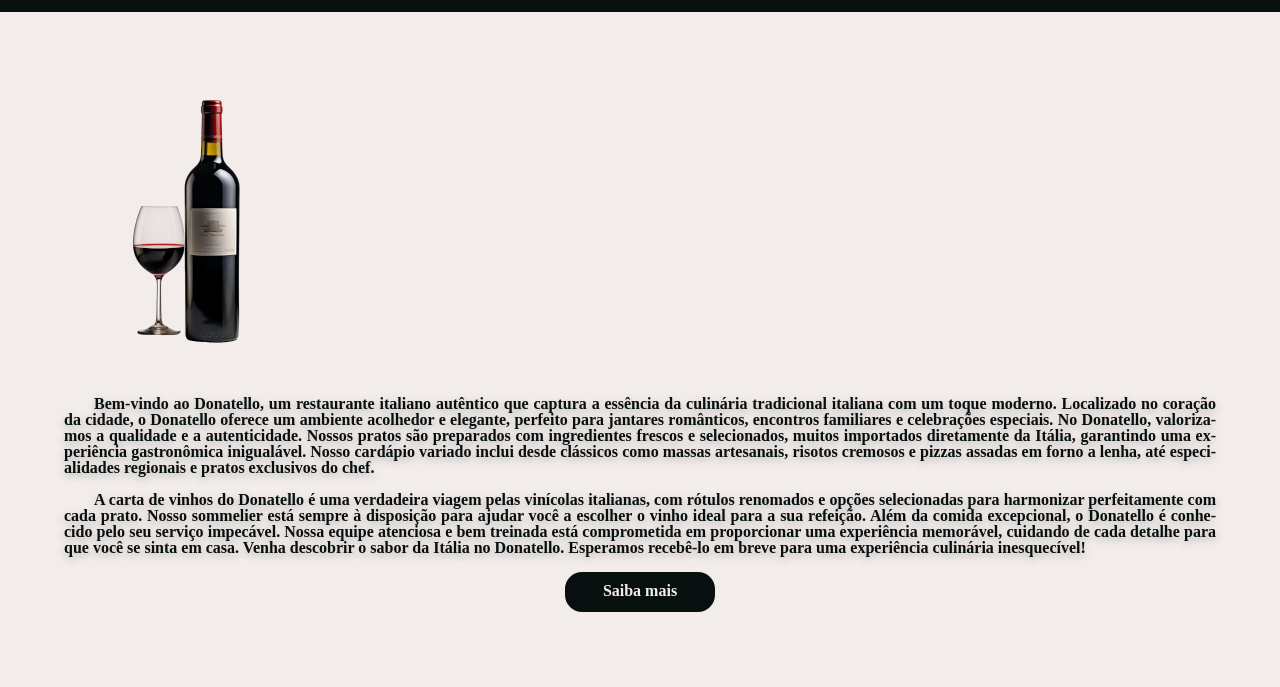
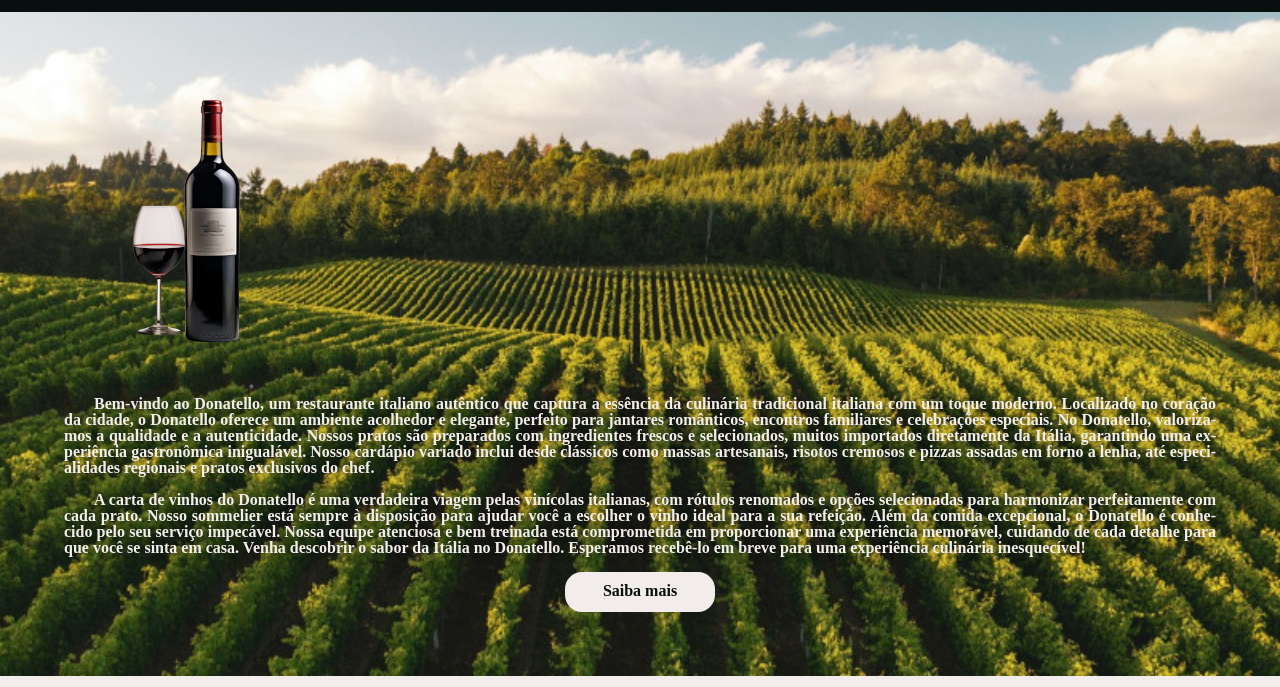
Before and after one commit to kelverly/donatello, a plain HTML site: page index.html in a window 1280 px wide. Shown: the part 113-800 px from the top of the page. Drawn offline with Linux system fonts and the light colour scheme; a web font is replaced by a local one.

Commit message:
nova att

```diff
--- a/src/css/style.css
+++ b/src/css/style.css
@@ -40,7 +40,12 @@
 .navbar a:hover{
     color: var(--cor1);
 }
-
+main{
+  background-image: url(../img/vinho/dan-meyers-0AgtPoAARtE-unsplash.jpg);
+  background-position: center center;
+  background-repeat: no-repeat;
+  background-size: 220vh;
+}
 .container {
     max-width: 1200px;
     margin: 0 auto;
@@ -49,7 +54,7 @@
 
   p {
     text-shadow: rgba(0, 0, 0, 0.26) 0px 3px 8px;
-    color: var(--cor0);
+    color: var(--cor2);
     font-size: 1rem;
     font-weight: bold;
     line-height: 1.5;
@@ -75,7 +80,7 @@
   }
 
 .apresent-link{
-    background-color: var(--cor0);
+    background-color: var(--cor2);
     height: 30px;
     width: 150px;
     text-align: center;
@@ -87,22 +92,22 @@
 .apresent-link a{
     text-decoration: none;
     font-weight:bold ;
-    color: var(--cor2);
+    color: var(--cor0);
     transition-duration: .5s;
 }
 
 .apresent-link a:hover{
     color: var(--cor1);
 }
+section{
+  display:flex;
+  margin-bottom: 50px;
+}
 section a {
   display: flex;
   width: 400px;
   height: 430px;
   margin: auto ;
-}
-section{
-  display:flex;
-  margin-bottom: 50px;
 }
 h2{
   text-align: center;
```
